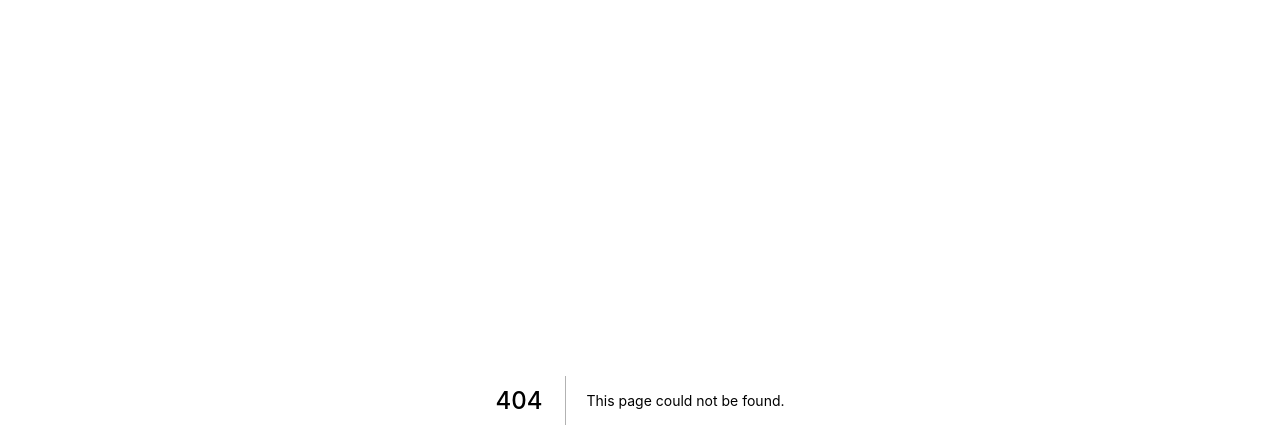
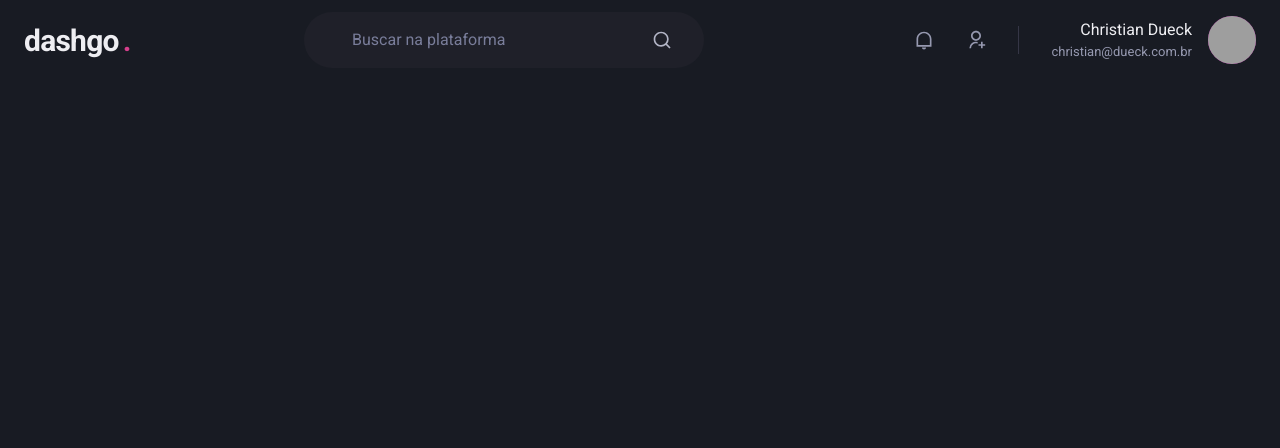
Before and after one commit to christiandueck/dashgo, a Next.js app: page /dashboard in a window 1280 px wide. Before the commit this address had no page. Shown: the top 448 px of the page. Built offline with nearby package versions, Linux system fonts and the light colour scheme; grey boxes are pictures that could not be loaded.

Commit message:
feat: Header component

```diff
--- a/package.json
+++ b/package.json
@@ -15,7 +15,8 @@
     "framer-motion": "^4.1.0",
     "next": "10.1.2",
     "react": "17.0.2",
-    "react-dom": "17.0.2"
+    "react-dom": "17.0.2",
+    "react-icons": "^4.2.0"
   },
   "devDependencies": {
     "@types/node": "^14.14.37",
--- /dev/null
+++ b/src/components/Header.tsx
@@ -0,0 +1,86 @@
+import { Flex, Text, Input, Icon, HStack, Box, Avatar } from '@chakra-ui/react';
+import { RiNotificationLine, RiSearchLine, RiUserAddLine } from 'react-icons/ri';
+
+export function Header() {
+  return (
+    <Flex
+      as="header"
+      w="100%"
+      maxWidth={1480}
+      h="20"
+      mx="auto"
+      px="6"
+      align="center"
+    >
+      <Text
+        fontSize="3xl"
+        fontWeight="bold"
+        letterSpacing="tight"
+        w="64"
+      >
+        dashgo
+        <Text as="span" ml="1" color="pink.500">.</Text>
+      </Text>
+
+      <Flex
+        as="label"
+        flex="1"
+        py="4"
+        px="8"
+        ml="6"
+        maxWidth={400}
+        alignSelf="center"
+        color="gray.200"
+        position="relative"
+        bg="gray.800"
+        borderRadius="full"
+        align="center"
+      >
+        <Input
+          color="gray.50"
+          variant="unstyled"
+          px="4"
+          mr="4"
+          placeholder="Buscar na plataforma"
+          _placeholder={{ color: 'gray.400' }}
+        />
+
+        <Icon as={RiSearchLine} fontSize="20" />
+      </Flex>
+
+      <Flex
+        align="center"
+        ml="auto"
+      >
+        <HStack
+          spacing="8"
+          mx="8"
+          pr="8"
+          py="1"
+          color="gray.300"
+          borderRightWidth={1}
+          borderColor="gray.700"
+        >
+          <Icon as={RiNotificationLine} fontSize="20" />
+          <Icon as={RiUserAddLine} fontSize="20" />
+        </HStack>
+
+        <Flex
+          align="center"
+        >
+          <Box mr="4" textAlign="right">
+            <Text>Christian Dueck</Text>
+            <Text color="gray.300" fontSize="small">
+              christian@dueck.com.br
+            </Text>
+          </Box>
+
+          <Avatar
+            size="md"
+            name="Christian Dueck"
+            src="https://github.com/christiandueck.png" />
+        </Flex>
+      </Flex>
+    </Flex>
+  );
+}
--- /dev/null
+++ b/src/pages/dashboard.tsx
@@ -0,0 +1,7 @@
+import { Header } from "../components/Header";
+
+export default function Dashboard() {
+  return (
+    <Header />
+  );
+}
```
Also changed, not shown: 1 other file (tests, documents, lock files or other folders).
